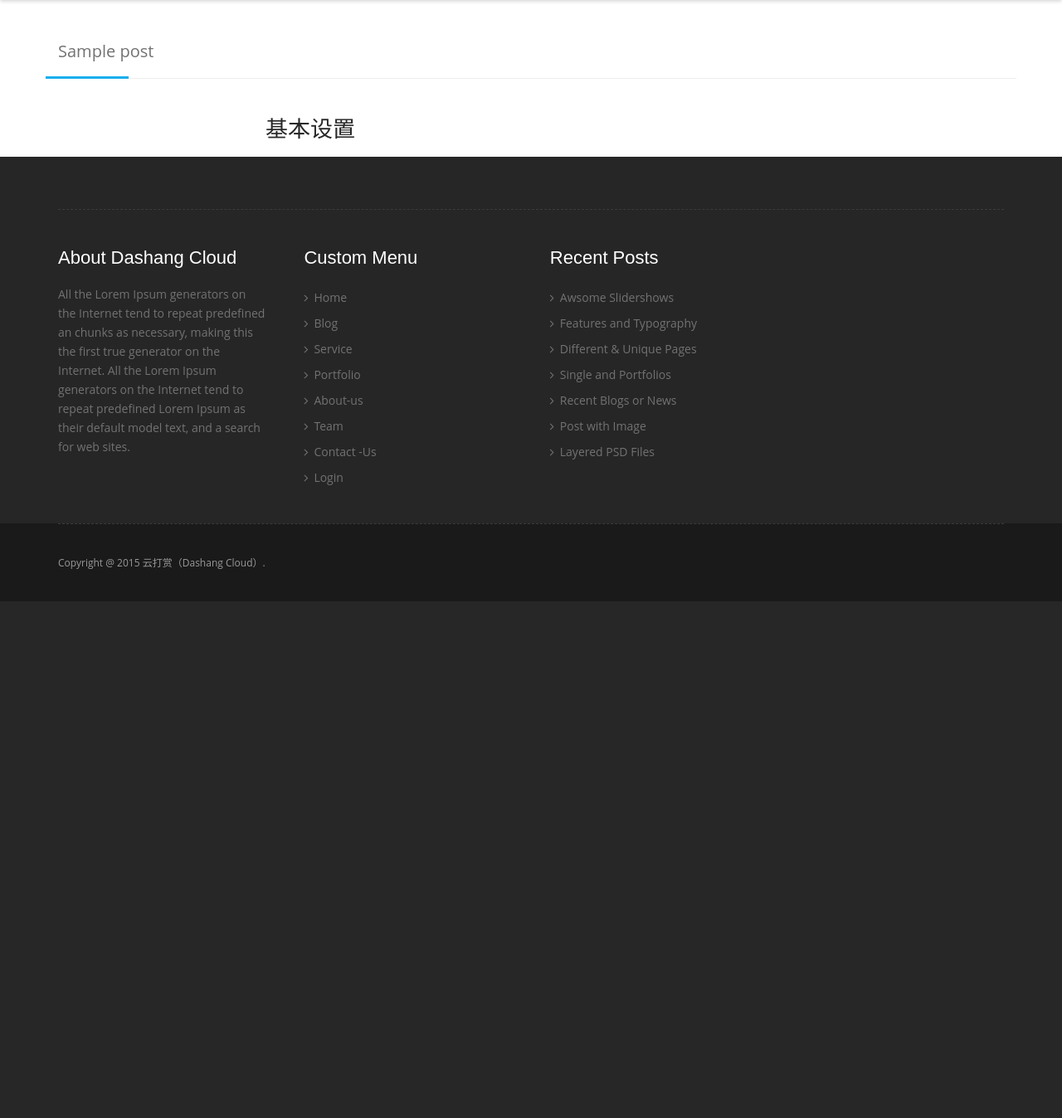
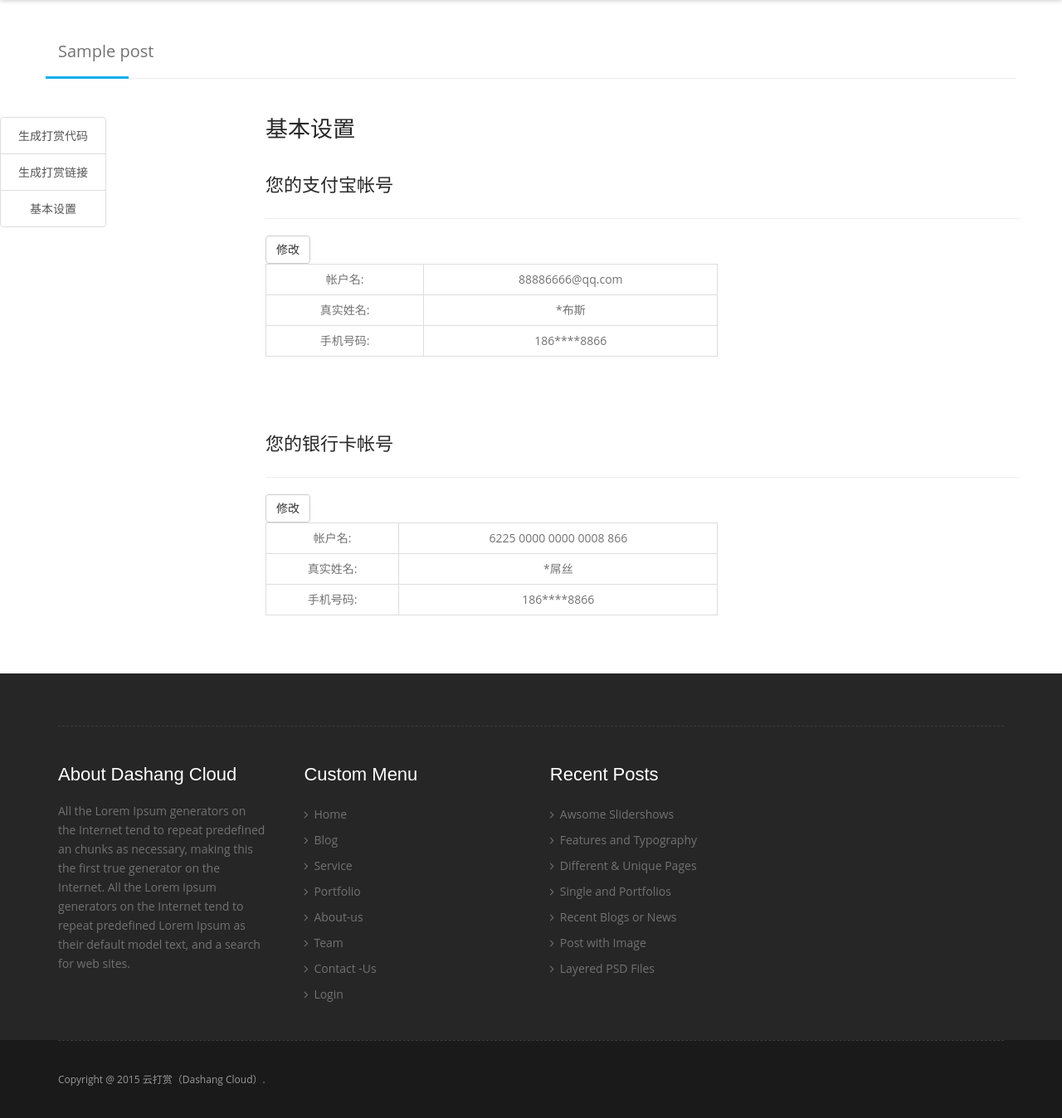
Before and after one commit to Coding110/dash, a WordPress theme: template t/dash/templates/page-manager.php in a window 1280 px wide. Shown: the part 110-1458 px from the top of the page at 83% size. Before the commit the page ends 835 px from the top, so only its background shows below. Run offline with PHP 8.4 and a stand-in for WordPress, Linux system fonts and the light colour scheme; the site name, menu and one post (Sample post) are stand-ins, and other content is empty; some libraries are stand-ins or nearby versions.

Commit message:
pay code and start db code

```diff
--- a/t/dash/core/comment-function.php
+++ b/t/dash/core/comment-function.php
@@ -9,7 +9,7 @@ function weblizar_comment( $comment, $args, $depth )
 
 	//translations
 	$leave_reply = $comment_data['translation_reply_to_coment'] ? $comment_data['translation_reply_to_coment'] :
-	__('Reply','weblizar'); ?>
+	__('Reply','dash'); ?>
         <div class="comment_wrap">
 			<div class="gravatar">
             <?php echo get_avatar($comment,$size = '60'); ?>
--- a/t/dash/core/customs/flickr-widget.php
+++ b/t/dash/core/customs/flickr-widget.php
@@ -5,7 +5,7 @@
 class wl_flickr_widget extends WP_Widget {
 
 	function wl_flickr_widget() {
-		parent::WP_Widget(false, $name = 'Flickr widget', array('description' => __('Displays your latest Flickr photos.', 'weblizar') ));
+		parent::WP_Widget(false, $name = 'Flickr widget', array('description' => __('Displays your latest Flickr photos.', 'dash') ));
 	}
 
 	function widget($args, $instance) {
--- a/t/dash/core/menu/default_menu_walker.php
+++ b/t/dash/core/menu/default_menu_walker.php
@@ -20,7 +20,7 @@ function weblizar_fallback_page_menu( $args = array() ) {
 	// Show Home in the menu
 	if ( ! empty($args['show_home']) ) {
 		if ( true === $args['show_home'] || '1' === $args['show_home'] || 1 === $args['show_home'] )
-			$text = __('Home','weblizar');
+			$text = __('Home','dash');
 		else
 			$text = $args['show_home'];
 		$class = '';
--- /dev/null
+++ b/t/dash/css/dash.css
@@ -0,0 +1,4 @@
+.dash-table{
+	width: 60%;
+	min-width: 160px;
+}
--- a/t/dash/header.php
+++ b/t/dash/header.php
@@ -15,6 +15,7 @@
 	<link rel="stylesheet" href="<?php echo get_stylesheet_uri(); ?>" type="text/css" media="screen" />
 	<?php wp_head(); ?>
 	<script type="text/javascript" src="/wp-content/themes/dash/js/dash.js"></script>
+	<link rel="stylesheet" href="/wp-content/themes/dash/css/dash.css" type="text/css" />
 </head>
 
 <body <?php body_class(); ?>>
--- /dev/null
+++ b/t/dash/js/dash.js
@@ -0,0 +1,7 @@
+
+jQuery( document ).ready(function() {
+	jQuery("#ds-site-id").change(function(){
+		alert("ds site");
+	});
+
+});
--- a/t/dash/templates/manager-profile.php
+++ b/t/dash/templates/manager-profile.php
@@ -1,3 +1,48 @@
 <h3>基本设置</h3>
-<div class="gen-link-area">
+<div class="dash-profile-area">
+	<div class="page-header">
+		<h4>您的支付宝帐号</h4>
+	</div>
+
+	<button type="button" class="btn btn-default">修改</button>
+    <table class="table dash-table">
+      <tbody>
+        <tr>
+          <td>帐户名:</td>
+          <td>88886666@qq.com</td>
+        </tr>
+        <tr>
+          <td>真实姓名:</td>
+          <td>*布斯</td>
+        </tr>
+        <tr>
+          <td>手机号码:</td>
+          <td>186****8866</td>
+        </tr>
+      </tbody>
+    </table>
+
+	<br>
+	<div class="clearfix margin_top5"></div>
+	<div class="page-header">
+		<h4>您的银行卡帐号</h4>
+	</div>
+	<button type="button" class="btn btn-default">修改</button>
+    <table class="table dash-table">
+      <tbody>
+        <tr>
+          <td>帐户名:</td>
+          <td>6225 0000 0000 0008 866</td>
+        </tr>
+        <tr>
+          <td>真实姓名:</td>
+          <td>*屌丝</td>
+        </tr>
+        <tr>
+          <td>手机号码:</td>
+          <td>186****8866</td>
+        </tr>
+      </tbody>
+    </table>
+	<div class="clearfix margin_top5"></div>
 </div>
--- a/t/dash/templates/page-manager.php
+++ b/t/dash/templates/page-manager.php
@@ -4,11 +4,17 @@
 ?>
 <div class="left_sidebar">
 <?php
-	if ( is_active_sidebar( 'sidebar-mge-nav' ) )
-	{
-		dynamic_sidebar( 'sidebar-mge-nav' );
-	}
+	//if ( is_active_sidebar( 'sidebar-mge-nav' ) )
+	//{
+	//	dynamic_sidebar( 'sidebar-mge-nav' );
+	//}
 ?>
+
+<div class="list-group" style="width:40%;min-width:120px;text-align:center;">
+  <a href="<?php echo home_url();?>/manager/?nav=code" class="list-group-item">生成打赏代码</a>
+  <a href="<?php echo home_url();?>/manager/?nav=link" class="list-group-item">生成打赏链接</a>
+  <a href="<?php echo home_url();?>/manager/?nav=profile" class="list-group-item">基本设置</a>
+</div>
 </div>
 
 <div class="content_left">
```
Also changed, not shown: p/dashang/dashdata.php (added, +77 -0 lines), p/dashang/managerhelper.php (added, +20 -0 lines), p/dashang/payhelper.php (added, +29 -0 lines), p/dashang/plugin.php (+19 -19 lines), t/dash/functions.php (+13 -12 lines), t/dash/templates/manager-codes.php (+8 -6 lines), 3 other files.
